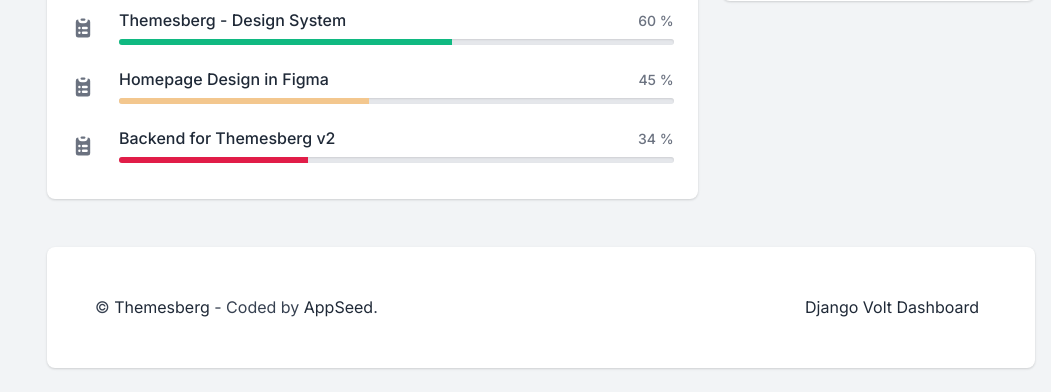
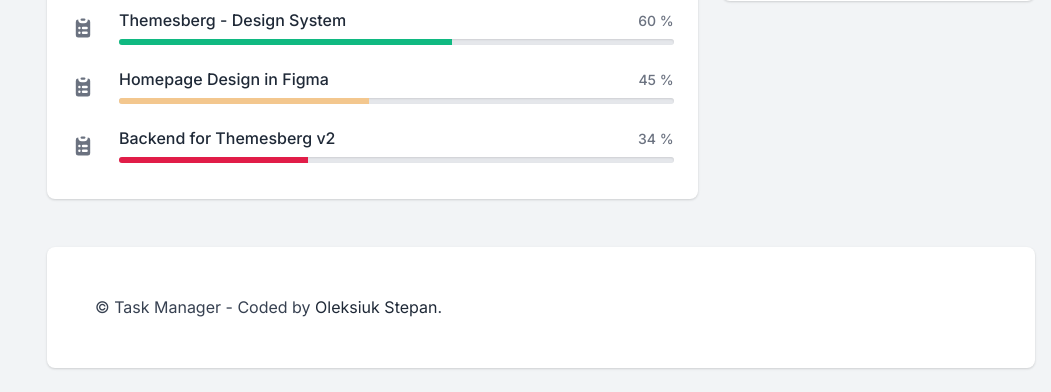
Before and after one commit to OleksiukStepan/task-manager, a Django app: page / in a window 1280 px wide. Shown: the part 1081-1473 px from the top of the page, without its empty margins (229-1280 px from the left). Run offline with Django 5.2, Linux system fonts and the light colour scheme; a user stored in the database is signed in; some libraries are stand-ins or nearby versions.

Commit message:
update footer.html

```diff
--- a/apps/templates/includes/footer.html
+++ b/apps/templates/includes/footer.html
@@ -2,18 +2,9 @@
   <div class="row">
     <div class="col-12 col-md-4 col-xl-6 mb-4 mb-md-0">
       <p class="mb-0 text-center text-lg-start">
-        &copy; <a class="text-primary fw-normal" href="https://themesberg.com" target="_blank">Themesberg</a>
-        - Coded by <a href="https://appseed.us" target="_blank">AppSeed</a>.
+{#        &copy; <a class="text-primary fw-normal" href="#" target="_blank">Task Manager</a>#}
+        &copy; Task Manager - Coded by <a href="https://www.linkedin.com" target="_blank">Oleksiuk Stepan</a>.
       </p>
-    </div>
-    <div class="col-12 col-md-8 col-xl-6 text-center text-lg-start">
-      <!-- List -->
-      <ul class="list-inline list-group-flush list-group-borderless text-md-end mb-0">
-        <li class="list-inline-item px-0 px-sm-2">
-          <a target="_blank"
-             href="https://appseed.us/admin-dashboards/django-dashboard-volt">Django Volt Dashboard</a>
-        </li>
-      </ul>
     </div>
   </div>
 </footer>
```
